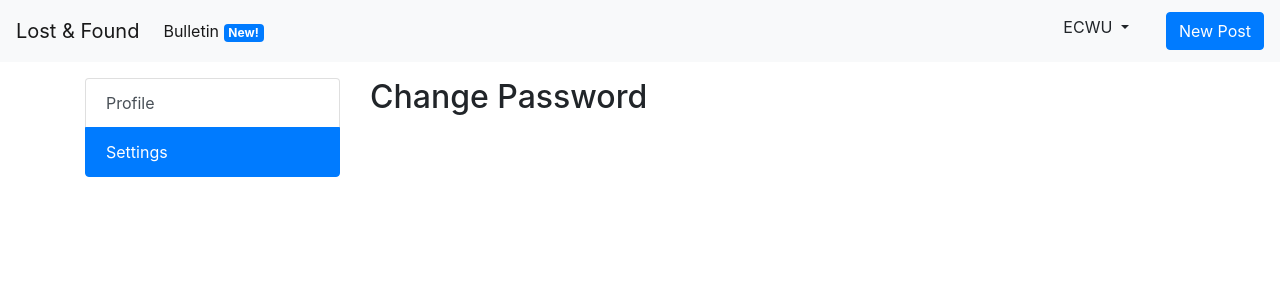
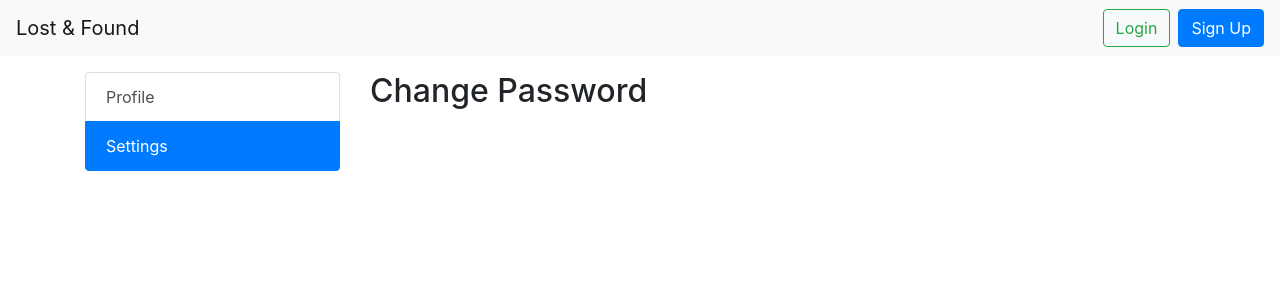
Before and after one commit to DRJ31/COMP3043-Project, a Django app: template templates/profile.html in a window 1280 px wide. Shown: the top 300 px of the page. Run offline with Django 3.2, Linux system fonts and the light colour scheme; the template is opened without the code that fills it, so the values that code supplies are empty; some libraries are stand-ins or nearby versions.

Commit message:
detail, profile: apply new navbar w/ user

```diff
--- a/templates/profile.html
+++ b/templates/profile.html
@@ -15,36 +15,39 @@
     <script src="https://cdn.bootcss.com/bootstrap/4.1.0/js/bootstrap.min.js"></script>
 </head>
 <body>
-<nav class="navbar navbar-expand-lg navbar-light bg-light sticky-top">
-    <a class="navbar-brand" href="#">Lost &amp; Found</a>
+<nav class="navbar navbar-expand-lg navbar-light bg-light sticky-top d-flex justify-content-between">
+    <a class="navbar-brand justify-content-start" href="#">Lost &amp; Found</a>
+
     <button class="navbar-toggler" type="button" data-toggle="collapse" data-target="#navbarContent"
             aria-controls="navbarContent" aria-expanded="false" aria-label="Toggle navigation">
         <span class="navbar-toggler-icon"></span>
     </button>
 
-    <div class="collapse navbar-collapse" id="navbarContent">
-        <!--Left Navbar-->
-        <ul class="navbar-nav mr-auto">
-            <li class="nav-item active">
-                <a class="nav-link" href="#" data-toggle="modal" data-target="#bulletin">Bulletin <span
-                        class="badge badge-primary" id="new">New!</span></a>
-            </li>
-        </ul>
+    <div class="collapse navbar-collapse justify-content-end" id="navbarContent">
         <!--Right Navbar-->
-        <button class="btn btn-outline-success my-2 my-sm-0 d-none">Login</button>
-        <button class="btn btn-primary ml-2 d-none">Sign Up</button>
+
+        {% if user.is_authenticated %}
+
         <div class="dropdown mr-4 mb-2">
-            <div class="btn dropdown-toggle" id="userMenu" data-toggle="dropdown" aria-haspopup="true"
-                 aria-expanded="false">
-                ECWU
+            <div class="dropdown-toggle" id="userMenu" data-toggle="dropdown" aria-haspopup="true" aria-expanded="false">
+                {{ user.username }}
             </div>
             <div class="dropdown-menu clearfix" aria-describedby="userMenu">
                 <a href="" class="dropdown-item">Profile</a>
                 <a href="" class="dropdown-item">Settings</a>
-                <a href="" class="dropdown-item">Sign out</a>
+                <a href="/logout" class="dropdown-item">Sign out</a>
             </div>
         </div>
+
         <button class="btn btn-primary" data-toggle="modal" data-target="#newPost">New Post</button>
+
+        {% else %}
+
+        <a href="/login"><button class="btn btn-outline-success my-2 my-sm-0">Login</button></a>
+        <a href="/register"><button class="btn btn-primary ml-2">Sign Up</button></a>
+
+        {% endif %}
+
     </div>
 </nav>
 <div class="container mt-3">
```
Also changed, not shown: templates/detail.html (+22 -17 lines).
